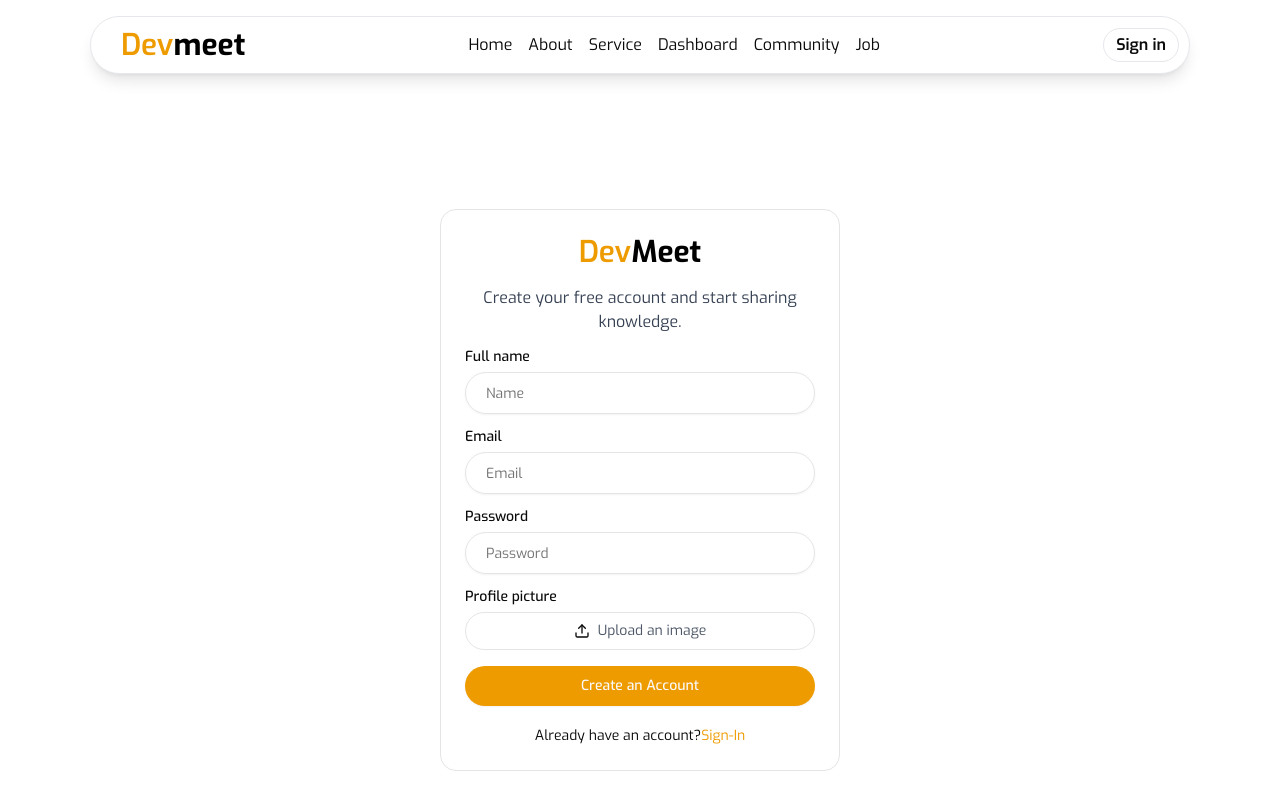
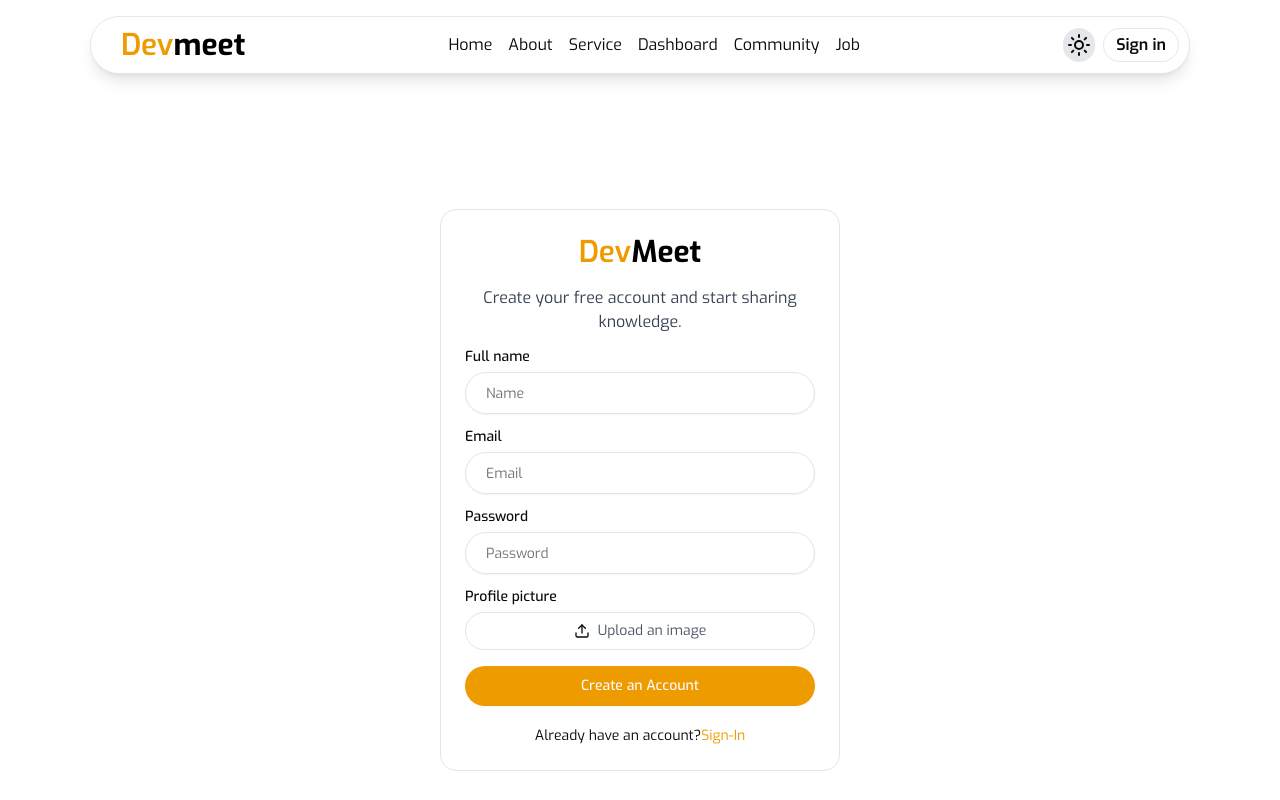
Before and after one commit to Sushanto171/devmeet, a Next.js app: page /signUp in a window 1280 px wide. Shown: the top 800 px of the page. Built offline with nearby package versions, Linux system fonts and the light colour scheme.

Commit message:
[Added] feat: Dark/White mood

```diff
--- a/package.json
+++ b/package.json
@@ -19,6 +19,7 @@
     "lucide-react": "^0.486.0",
     "mongoose": "^8.13.2",
     "next": "15.2.4",
+    "next-themes": "^0.4.6",
     "postcss": "^8.5.3",
     "react": "^19.0.0",
     "react-dom": "^19.0.0",
--- a/src/app/layout.js
+++ b/src/app/layout.js
@@ -1,5 +1,6 @@
 import Footer from "@/components/Footer";
 import Navbar from "@/components/Navbar";
+import ThemeProvider from "@/providers/ThemeProvider";
 import "@/styles/globals.css";
 import { Geist, Geist_Mono } from "next/font/google";
 
@@ -38,9 +39,11 @@ export default function RootLayout({ children }) {
       <body
         className={`${geistSans.variable} ${geistMono.variable} antialiased`}
       >
+        <ThemeProvider>
         <Navbar></Navbar>
         <div className="min-h-[400px]">{children}</div>
         <Footer></Footer>
+        </ThemeProvider>
       </body>
     </html>
   );
--- a/src/components/Navbar.jsx
+++ b/src/components/Navbar.jsx
@@ -4,6 +4,7 @@ import Link from "next/link";
 import { usePathname } from "next/navigation";
 import { useEffect, useState } from "react";
 import { RxHamburgerMenu } from "react-icons/rx";
+import ThemeToggle from "./ThemeToggle";
 
 const Navbar = () => {
   const [open, setOpen] = useState(false);
@@ -76,6 +77,8 @@ const Navbar = () => {
               </li>
             ))}
           </ul>
+          <div className="flex  gap-2">
+          <ThemeToggle />
           <Link href="signIn">
             <button
               className={`border py-1 px-3 font-semibold rounded-full cursor-pointer ${
@@ -85,6 +88,7 @@ const Navbar = () => {
               Sign in
             </button>
           </Link>
+          </div>
         </div>
       </div>
     );
--- /dev/null
+++ b/src/components/ThemeToggle.js
@@ -0,0 +1,27 @@
+"use client"
+import { Moon, Sun } from 'lucide-react';
+import { useTheme } from 'next-themes';
+import { useEffect, useState } from 'react';
+
+
+const ThemeToggle = () => {
+
+  const {theme, setTheme} = useTheme()
+  const [mounted, setMounted] = useState(false)
+
+  useEffect(()=>{
+    setMounted(true)
+  },[])
+
+  // if(!mounted) return null
+  return (
+    <button
+      onClick={() => setTheme(theme === 'dark' ? 'light' : 'dark')}
+      className="bg-gray-200 dark:bg-gray-700 p-1 rounded-full cursor-pointer "
+    >
+      {theme === 'dark' ? <Moon/> : <Sun/>}
+    </button>
+  )
+};
+
+export default ThemeToggle;
--- /dev/null
+++ b/src/providers/ThemeProvider.js
@@ -0,0 +1,12 @@
+"use client";
+import { ThemeProvider as NextThemesProvider } from "next-themes";
+
+const ThemeProvider = ({ children }) => {
+  return (
+    <NextThemesProvider attribute={"class"} defaultTheme="system" enableSystem>
+      {children}
+    </NextThemesProvider>
+  );
+};
+
+export default ThemeProvider;
--- a/src/styles/globals.css
+++ b/src/styles/globals.css
@@ -1,4 +1,4 @@
-@import url('https://fonts.googleapis.com/css2?family=Exo:ital,wght@0,100..900;1,100..900&display=swap');
+@import url("https://fonts.googleapis.com/css2?family=Exo:ital,wght@0,100..900;1,100..900&display=swap");
 
 @import "tailwindcss";
 @import "tw-animate-css";
@@ -45,7 +45,7 @@ body {
   --primary: #ee9b00;
   /* Updated primary color */
   --primary-foreground: oklch(0.985 0 0);
-  --secondary: #FDF7E7;
+  --secondary: #fdf7e7;
   /* Updated secondary color */
   --secondary-foreground: oklch(0.205 0 0);
   --muted: oklch(0.97 0 0);
@@ -82,7 +82,7 @@ body {
   --popover-foreground: oklch(0.985 0 0);
   --primary: #ee9b00;
   --primary-foreground: oklch(0.205 0 0);
-  --secondary: #FDF7E7;
+  --secondary: #fdf7e7;
   --secondary-foreground: oklch(0.205 0 0);
   --muted: oklch(0.269 0 0);
   --muted-foreground: oklch(0.708 0 0);
@@ -110,7 +110,7 @@ body {
 /*
 ---break--- */
 @theme inline {
-  --font-display: 'Exo', sans-serif;
+  --font-display: "Exo", sans-serif;
   --radius-sm: calc(var(--radius) - 4px);
   --radius-md: calc(var(--radius) - 2px);
   --radius-lg: var(--radius);
```
Also changed, not shown: 1 other file (tests, documents, lock files or other folders).
